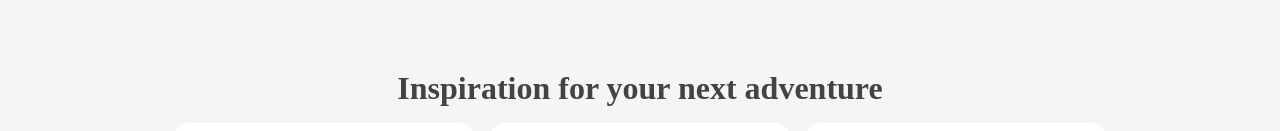
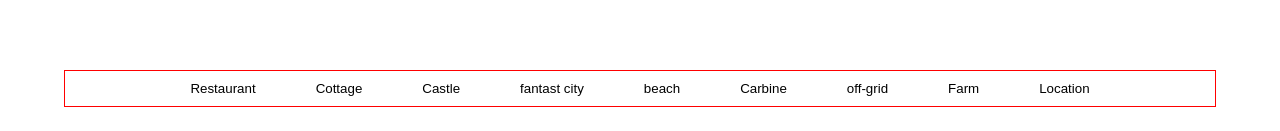
Before and after one commit to taofeek-ob/nft-real-estate, a React (Create React App) app: page /place-to-stay in a window 1280 px wide. Shown: the part 144-275 px from the top of the page. Built offline with nearby package versions, Linux system fonts and the light colour scheme; a web font is replaced by a local one.

Commit message:
added filter buttons to showcase

```diff
--- a/src/App.scss
+++ b/src/App.scss
@@ -8,7 +8,7 @@
 body {
   font-family: "Red Rose", cursive;
   color: #434343;
-  background-color: #f5f5f5;
+  background-color: white;
   width: 100vw;
   overflow-x: hidden;
   //
--- a/src/components/card/Showcase.js
+++ b/src/components/card/Showcase.js
@@ -2,14 +2,13 @@ import React from "react";
 import Card from "./Card";
 const Showcase = ({ data }) => {
   return (
-    <div className="showcase_wrapper">
-      <h1>Inspiration for your next adventure</h1>
+
       <div className="showcase">
         {data.map((element, index) => {
           return <Card element={element} key={index} />;
         })}
       </div>
-    </div>
+
   );
 };
 
--- a/src/pages/Home/Home.js
+++ b/src/pages/Home/Home.js
@@ -90,7 +90,11 @@ const Home = () => {
     <>
       <Hero />
       <Banner />
-      <Showcase data={Data} />
+      <div className="showcase_wrapper">
+        <h1>Inspiration for your next adventure</h1>
+        <Showcase data={Data} />
+      </div>
+
       <About />
     </>
   );
--- a/src/pages/Market/Market.js
+++ b/src/pages/Market/Market.js
@@ -3,9 +3,24 @@ import Card from "../../components/card/Card";
 import Showcase from "../../components/card/Showcase";
 import dataMarket from "./dataMarket";
 
-// import "./market.scss";
+import "./market.scss";
 const Market = () => {
-  return <Showcase data={dataMarket} />;
+  return (
+    <div className="showcase_wrapper">
+      <div className="nav">
+        <button>Restaurant</button>
+        <button>Cottage</button>
+        <button>Castle</button>
+        <button>fantast city</button>
+        <button>beach</button>
+        <button>Carbine</button>
+        <button>off-grid</button>
+        <button>Farm</button>
+        <button>Location</button>
+      </div>
+      <Showcase data={dataMarket} />
+    </div>
+  );
 };
 
 export default Market;
--- a/src/pages/Market/market.scss
+++ b/src/pages/Market/market.scss
@@ -1,80 +1,15 @@
-.showcase_wrapper {
-  width: auto;
+.nav {
+  width: 100%;
   display: flex;
-  flex-direction: column;
   justify-content: center;
-  row-gap: 1rem;
-  padding: 2rem 4rem;
-  text-align: center;
-  will-change: transform;
-  transition: all 0.3s ease-in;
+  align-items: center;
+  border: 1px solid red;
+  gap: 2.5rem;
 
-  .showcase {
-    display: flex;
-    justify-content: center;
-    align-items: center;
-    flex-wrap: wrap;
-    width: 100%;
-    gap: 1rem;
-
-    div {
-      width: 300px;
-      height: 400px;
-      border-radius: 15px;
-      border: none;
-      will-change: transform;
-      transition: all 0.3s ease-in;
-      display: flex;
-      flex-direction: column;
-      justify-content: space-between;
-      align-items: center;
-      padding: 10px;
-      gap: 0.5rem;
-      background-color: white;
-      img {
-        width: 100%;
-        height: 75%;
-        border-radius: 15px;
-        object-fit: cover;
-      }
-      .details {
-        width: 100%;
-        height: 25%;
-        display: flex;
-        justify-content: space-between;
-        align-items: center;
-        // border: 1px solid red;
-        padding: 0;
-        flex-direction: row;
-
-        div {
-          width: 100%;
-          height: 100%;
-          padding: 0;
-
-          display: flex;
-          flex-direction: column;
-          justify-content: flex-start;
-          align-items: flex-start;
-          gap: 0.9rem;
-          span {
-            font-size: 12px;
-            font-weight: 400;
-            text-align: start;
-          }
-        }
-
-        div:nth-child(1) {
-          .rating {
-            // width: 100%;
-            display: flex;
-            flex-direction: row;
-          }
-        }
-        // div:nth-child(2) {
-        //   text-align: start;
-        // }
-      }
-    }
+  button {
+    padding: 10px;
+    background-color: white;
+    border-radius: 10px;
+    border: none;
   }
 }
```
